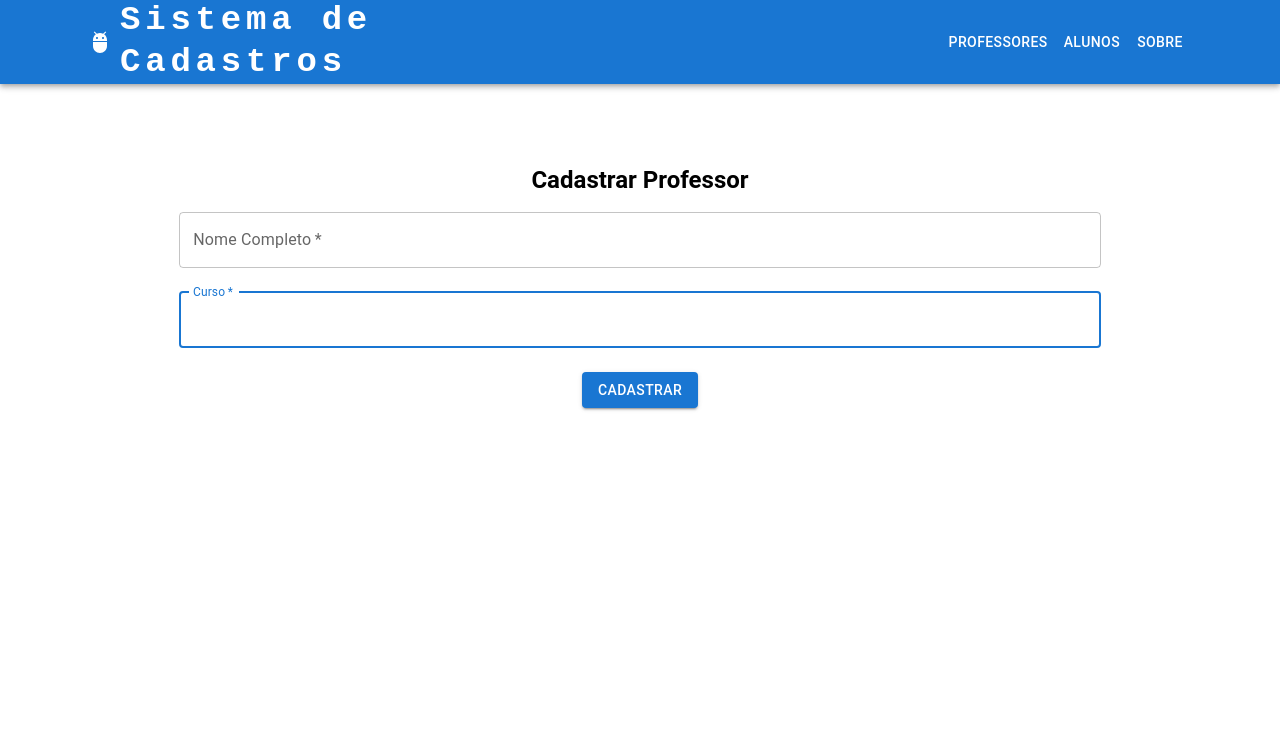
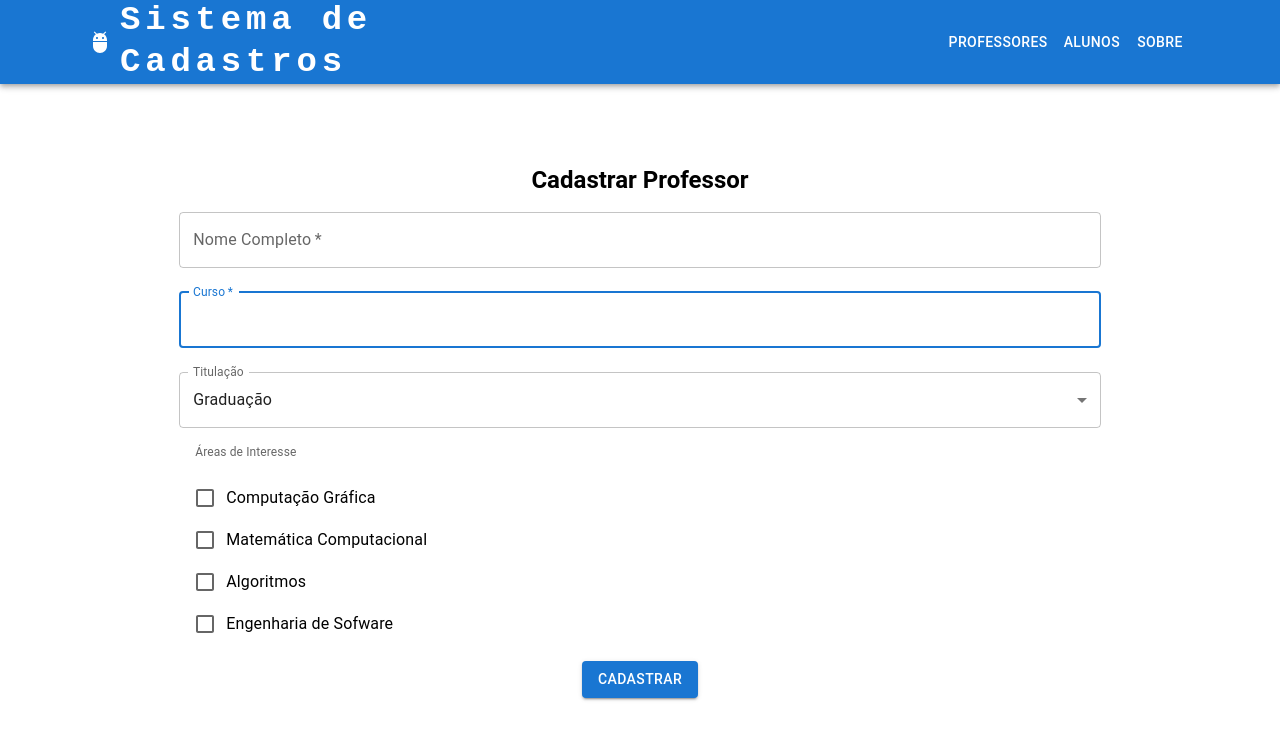
Before and after one commit to JefersonAires10/Desenvolvimento-para-WEB, a React (Create React App) app in the folder introducao/: page /cadastrarProfessor in a window 1280 px wide. Shown: the top 740 px of the page. Built offline with nearby package versions, Linux system fonts and the light colour scheme.

Commit message:
cadastrar finalizado

```diff
--- a/introducao/src/components/13MUI/02Crud/Professor/Cadastrar.jsx
+++ b/introducao/src/components/13MUI/02Crud/Professor/Cadastrar.jsx
@@ -1,15 +1,31 @@
 import { Box, Button, TextField, Typography } from "@mui/material"
+import { FormControl, FormControlLabel, FormGroup, FormLabel } from "@mui/material"
+import { Checkbox, InputLabel, MenuItem, Select } from "@mui/material"
+
+
 import { useState } from "react"
 
 const Cadastrar = () => {
 
-    const [nome,setNome] = useState("")
-    const [curso,setCurso] = useState("")
+    const [nome,setNome] = useState("") // textfield
+    const [curso,setCurso] = useState("") // textfield
+    const [titulacao, setTitulacao] = useState("GRAD") // select
+    const [ai, setAi] = useState({cg:false, mc:false, al:false, es:false}) // checkbox
+    let { cg, mc, al, es } = ai
 
     function handleSubmit(event) {
         event.preventDefault()
         console.log(nome)
         console.log(curso)
+        console.log(titulacao)
+        console.log(ai)
+
+    }
+
+    function handleCheckbox (event) {
+        setAi ({
+            ...ai, [event.target.name]: event.target.checked
+        })
     }
 
     return (
@@ -46,6 +62,32 @@ const Cadastrar = () => {
                     onChange={(event)=>setCurso(event.target.value)}
 
                 />
+
+                <FormControl sx={{marginTop: 2, width:"100%"}}>
+                    <InputLabel id="select-tit-label">Titulação</InputLabel>
+                    <Select
+                        labelId="select-tit-label"
+                        label="Titulação"
+                        value={titulacao}
+                        onChange={(event) => setTitulacao(event.target.value)}
+                    >
+                        <MenuItem value="GRAD"> Graduação</MenuItem>
+                        <MenuItem value="MEST"> Mestrado</MenuItem>
+                        <MenuItem value="DOUT"> Doutorado</MenuItem>
+                    </Select>
+                </FormControl>
+
+                <FormControl sx={{mt: 2, ml: 2}} component="fieldset" variant="standard">
+                    <FormLabel component="legend" sx={{fontSize: 12, mb:2}}>Áreas de Interesse</FormLabel>
+                    <FormGroup>
+                        <FormControlLabel control={<Checkbox checked={cg} name="cg" onChange={handleCheckbox} />} label="Computação Gráfica" />
+                        <FormControlLabel control={<Checkbox checked={mc} name="mc" onChange={handleCheckbox} />} label="Matemática Computacional" />
+                        <FormControlLabel control={<Checkbox checked={al} name="al" onChange={handleCheckbox} />} label="Algoritmos" />
+                        <FormControlLabel control={<Checkbox checked={es} name="es" onChange={handleCheckbox} />} label="Engenharia de Sofware" />
+                    </FormGroup>
+                </FormControl>
+
+
                 <Box sx={{display:"flex",justifyContent:"center",mt:2}}>
                     <Button
                         variant="contained"
```
